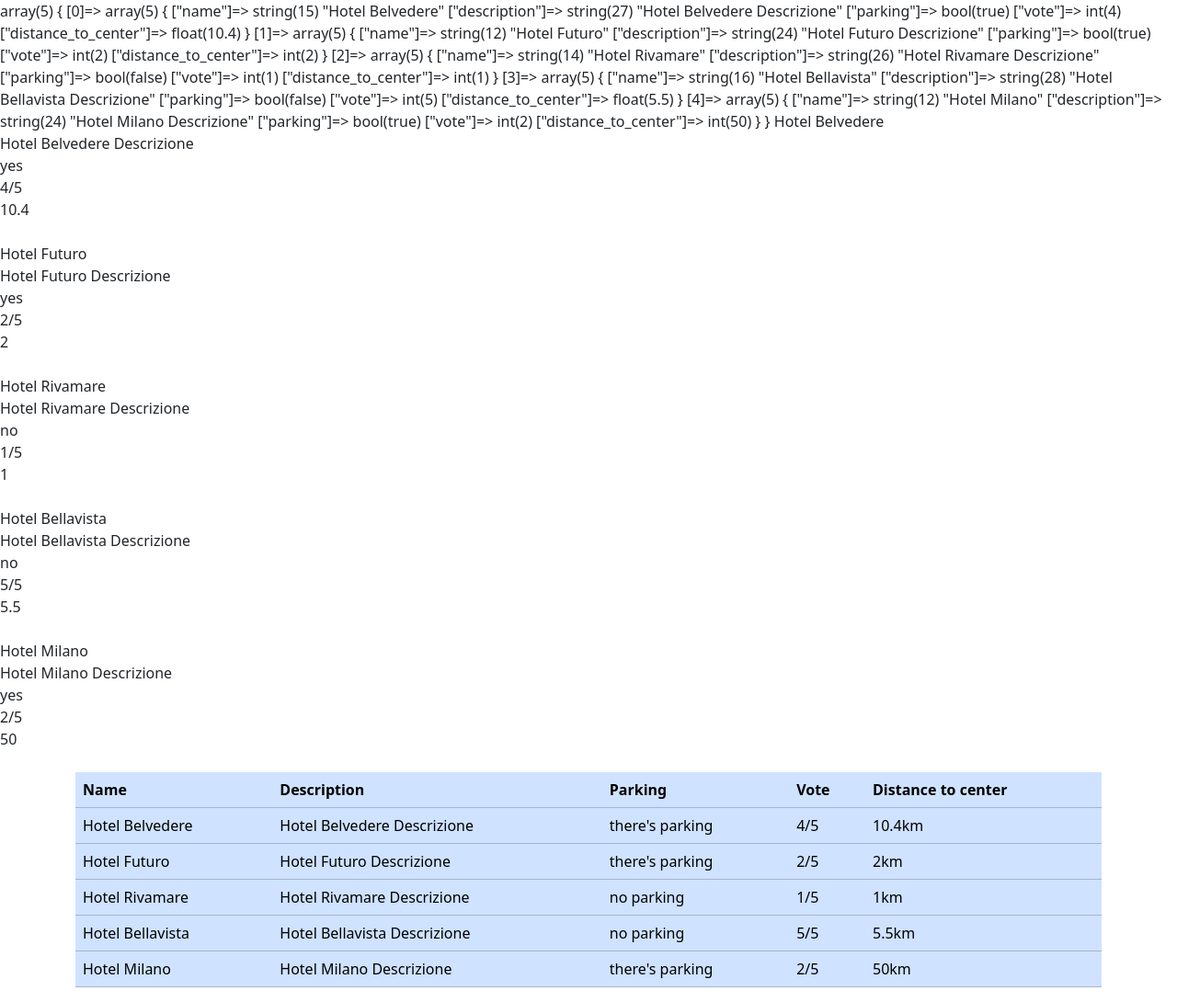
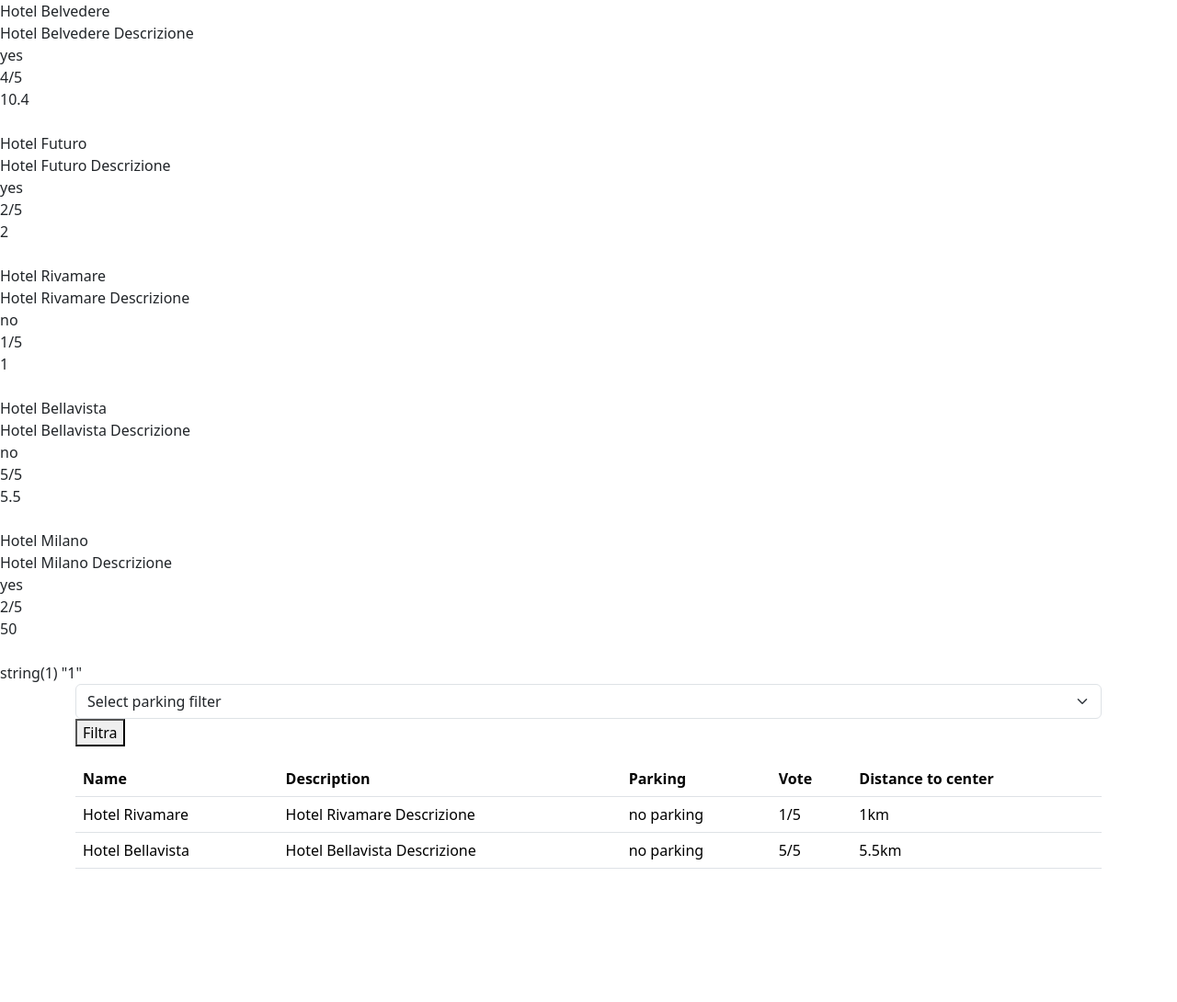
Before and after one commit to alessiavozzo/php-hotel, a PHP site: page /?parking_filter=1 in a window 1280 px wide. Shown: the whole page at 92% size. After the commit the page ends 945 px from the top, so only its background shows below. Run offline with PHP 8.4, Linux system fonts and the light colour scheme.

Commit message:
add parking filter

```diff
--- a/index.php
+++ b/index.php
@@ -40,12 +40,32 @@
 
     ];
 
-    var_dump($hotels);
+    //var_dump($hotels);
 
     //stampo le info degli hotel (per ogni hotel stampo il suo nome, descrizione, se ha parcheggio, il voto e la distanza dal centro)
     foreach($hotels as $hotel){
         echo $hotel["name"] . "<br>" . $hotel["description"] . "<br>" . ($hotel["parking"] == 'true' ? "yes" : "no") . "<br>" . $hotel["vote"] . "/5" . "<br>" . $hotel["distance_to_center"] . "<br>" . "<br>";
     }
+
+    //recupero il dato col filtro scelto dall'utente
+    $userParkingChoice = $_GET["parking_filter"];
+    var_dump($userParkingChoice);
+
+    //mi serve un nuovo array da mostrare coi risultati filtrati
+    $filtered_hotels = [];
+
+    //devo controllare se l'utente ha scelto qualcosa
+    //se l'utente ha scelto, controllo: se l'utente ha scelto l'opzione con "parking", allora vuole l'hotel col parcheggio (true), altrimenti false
+    //per ogni hotel,
+    if(!empty($userParkingChoice)){
+        $hasParking = $userParkingChoice === 'parking' ? true : false;
+        foreach($hotels as $hotel){
+            if($hasParking === $hotel["parking"]){
+                $filtered_hotels[] = $hotel;
+            }
+        };
+        $hotels = $filtered_hotels;
+    };
 
 ?>
 
@@ -64,7 +84,18 @@
 
     <div class="container">
 
-        <table class="table table-primary">
+        <!-- parking filter -->
+        <form action="" method="get">
+            <select class="form-select" id="parking_filter" name="parking_filter">
+                <option selected value="">Select parking filter</option>
+                <option value="parking">Parking</option>
+                <option value="no-parking">No-parking</option>
+            </select>
+            <button type="submit">Filtra</button>
+        </form>
+
+        <!-- table -->
+        <table class="table">
             <thead>
                 <tr>
                     <th scope="col">Name</th>
```
